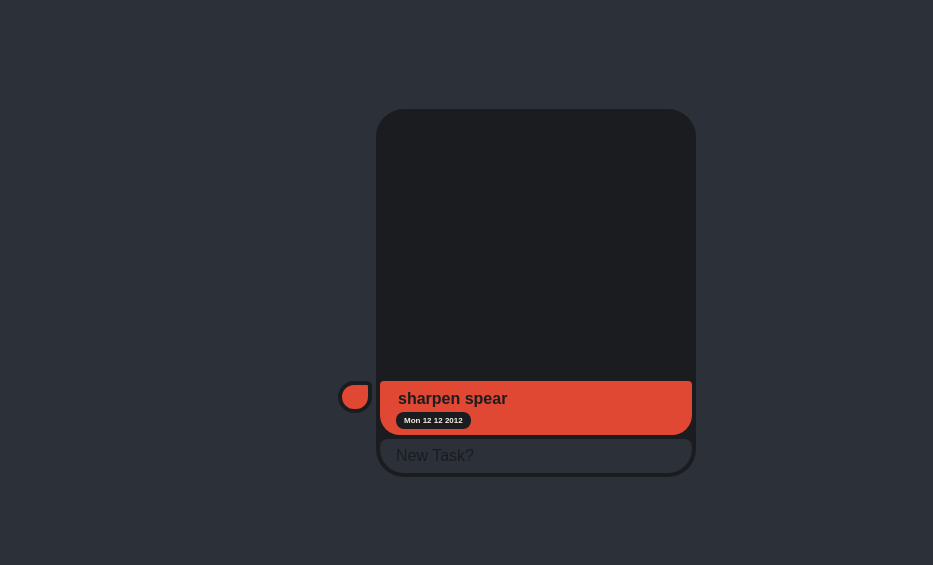
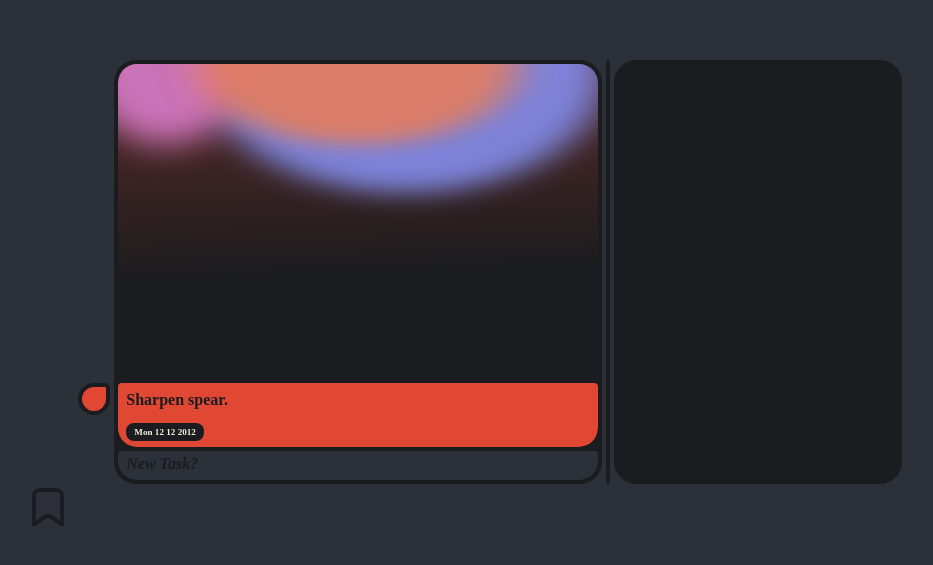
Before and after one commit to NesiAwesomeneess/Something-I-Svelte, a SvelteKit app in the folder Todo-app/: page / in a window 1280 px wide. Shown: the part 107-672 px from the top of the page, without its empty margins (104-1037 px from the left). Built offline with nearby package versions, Linux system fonts and the light colour scheme.

Commit message:
Styled the todo-list again

```diff
--- a/Todo-app/src/app.html
+++ b/Todo-app/src/app.html
@@ -1,5 +1,8 @@
 <!DOCTYPE html>
-<html lang="en" style="font-family: Arial, Helvetica, sans-serif">
+<html
+  lang="en"
+  style="font-family: Montserrat, Arial, Helvetica, sans-serif; font-size: 16px"
+>
   <head style="margin: 0">
     <meta charset="utf-8" />
     <link rel="icon" href="%sveltekit.assets%/favicon.png" />
--- /dev/null
+++ b/Todo-app/src/lib/containerDecoration.svelte
@@ -0,0 +1,41 @@
+<div class="decoration-frame">
+    <svg width="100%" height="50%">
+        <circle class="circle circle-1" filter= blur(20px) fill=#838DED
+        cx="60%" r=200 opacity=0.9/>
+
+        <circle class="circle circle-3" filter= blur(16px) fill=#CB73B8
+        cx="10%" r=80/>
+
+        <circle class="circle circle-2" filter= blur(20px) fill=#E57D5C
+        cx="50%" r=160 opacity=0.9/>
+    </svg>
+</div>
+
+<style>
+    .decoration-frame{
+        grid-area: todo;
+        position: relative;
+
+        height: calc(100% - 0.25em);
+        max-width: 30em;
+        width: calc(100% - 3.2em);
+        left: -4px;
+
+        justify-self: end;
+        align-self: end;
+
+        border-radius: 1.2em;
+        overflow: hidden;
+
+        background: linear-gradient(178deg, #E04834 -100%, #1B1C1F 50%);
+        z-index: 0;
+    }
+
+    .circle-1 {
+        transform: scaleY(0.6) rotate(3deg);
+    }
+
+    .circle-2 {
+        transform: scaleY(0.5);
+    }
+</style>
--- a/Todo-app/src/lib/entry.svelte
+++ b/Todo-app/src/lib/entry.svelte
@@ -26,7 +26,12 @@
                 {task}
             </span>
         {:else}
-            <input class="entry-edit"
+            <textarea class="entry-edit"
+            on:input={(event) => {
+                const input = event.target;
+                input.style.height = "1.6rem";
+                input.style.height = input.scrollHeight + "px"}
+            }
             bind:value={newTask}
             on:focus={(event) => event.target.select()}
             on:blur={finishedEdit}
@@ -38,20 +43,26 @@
         <br/>
         <span class="entry-date"> Mon 12 12 2012</span>
     </div>
-
-
 </div>
 
 <style>
+    * {
+        margin: 0;
+        padding: 0;
+
+        font-family: 'Montserrat';
+    }
+
     .entry {
         display: flex;
         flex-direction: row;
 
-        gap: 8px;
+        gap: 0.5rem;
+        width: 100%;
     }
 
     .entry-date{
-        font-size: 8px;
+        font-size: 0.57143rem;
         font-weight: 600;
 
         color: #F4EFE0;
@@ -80,19 +91,25 @@
     .entry-wrapper{
         gap: 4px;
 
-        padding: 8px 16px;
+        padding: 0.5em;
+        min-width: calc(100% - 3.5em);
+        align-items: flex-end;
 
-        min-width: 280px;
-        border-radius: 4px 4px 20px 20px;
+        border-radius: 0.25em 0.25em 1.2em 1.2em;
         background-color: #E14834;
     }
 
     .entry-edit {
         position: relative;
         text-align: left;
+        resize: none;
 
-        font-size: 16px;
-        font-weight: 600;
+        width: 100%;
+
+        font-size: 1rem;
+        line-height: 1.15em;
+        height: 1.6rem;
+        font-weight: 700;
 
         border: none;
         color: #1B1C1F;
@@ -100,8 +117,6 @@
     }
 
     .entry-edit:focus-visible {
-        resize: horizontal;
-
         border-style: none;
         outline-style: none;
     }
--- a/Todo-app/src/lib/pointerTrailer.svelte
+++ b/Todo-app/src/lib/pointerTrailer.svelte
@@ -7,12 +7,11 @@
 		damping: 0.2
     })
 
-    let size = 40
+    let size = 32
 
     onMount(() => {
         onmousemove = e => {
             coords.set({ x: e.clientX, y: e.clientY});
-            console.log(e.target);
         }
     })
 
@@ -23,7 +22,6 @@ id="mouse-trail"
 style="width: {size}px; height : {size}px;
 left: {$coords.x + (size / 2)}px;
 top: {$coords.y - (size)}px;"></div>
-
 
 <style>
     #mouse-trail {
--- a/Todo-app/src/routes/+page.svelte
+++ b/Todo-app/src/routes/+page.svelte
@@ -1,15 +1,17 @@
 <script>
+    import ContainerDecoration from "../lib/containerDecoration.svelte";
     import Entry from "../lib/entry.svelte";
     import PointerTrailer from "../lib/pointerTrailer.svelte";
 
-    let todos = [{task : "sharpen spear", id : 0, completed: false}]
+    let todos = [{task : "Sharpen spear.", id : 0, completed: false}]
     let newTask = 'New Task?'
 
     function addTodo(){
         if (newTask){
             todos = [...todos, {task: newTask, id: crypto.randomUUID()}]
-            newTask = ""
         }
+
+        newTask = "New Task?"
     }
 
     function taskCompleted(){
@@ -18,73 +20,66 @@
 
 </script>
 
-<body class="page-container">
+<main class="page">
+    <PointerTrailer/>
+
+    <div class="content-wrapper">
         <div class="todo-list">
+            <div class="entries-wrapper">
+
                 {#each todos as entry (entry.id)}
                 <Entry id={entry.id}
                 bind:task={entry.task}
                 bind:completed={entry.completed}/>
                 {/each}
+            </div>
 
-        <input class="entry-input"
+            <textarea class="entry-input"
+            on:input={(event) => {
+                const input = event.target;
+                input.style.height = "1.rem";
+                input.style.height = input.scrollHeight + "px"}
+            }
+            on:focus={() => newTask=""}
             bind:value={newTask}
             on:blur={addTodo}
             on:keypress={(event) => {if (event.key === "Enter"){
                 addTodo()
             }}}/>
 
-        <!-- <button on:click={taskCompleted}>clear completed</button> -->
         </div>
 
-</body>
+        <ContainerDecoration/>
 
-<PointerTrailer/>
+        <div class="detail-wrapper">
+
+        </div>
+
+        <svg class='bookmark' width="32" height="39" viewBox="0 0 32 39" fill="none" xmlns="http://www.w3.org/2000/svg">
+            <g id="BookMark">
+            <mask id="path-1-inside-1_4_11" fill="white">
+            <path d="M0 36.2387V8C0 3.58172 3.58172 0 8 0H24C28.4183 0 32 3.58172 32 8V36.2387C32 37.8409 30.21 38.7927 28.8817 37.8968L18.2367 30.717C16.885 29.8053 15.1151 29.8053 13.7633 30.717L3.11834 37.8968C1.78998 38.7927 0 37.8409 0 36.2387Z"/>
+            </mask>
+            <path d="M0 36.2387V8C0 3.58172 3.58172 0 8 0H24C28.4183 0 32 3.58172 32 8V36.2387C32 37.8409 30.21 38.7927 28.8817 37.8968L18.2367 30.717C16.885 29.8053 15.1151 29.8053 13.7633 30.717L3.11834 37.8968C1.78998 38.7927 0 37.8409 0 36.2387Z" fill="#2B3039" stroke="#1B1C1F" stroke-width="8" mask="url(#path-1-inside-1_4_11)"/>
+            </g>
+        </svg>
+
+    </div>
+
+</main>
 
 <style>
     * {
         margin: 0;
         padding: 0;
+
+        font-family: 'Montserrat';
     }
 
-    .todo-list {
+    .page {
         display: grid;
-        grid-auto-flow: row;
+        place-items: center;
 
-        gap: 4px;
-
-        justify-self: center;
-        align-self: center;
-
-        justify-content: end;
-        align-content: end;
-
-        width: 312px;
-        height: 360px;
-
-        padding: 4px;
-        border-radius: 28px;
-        background-color: #1B1C1F
-    }
-
-    .entry-input {
-        border: none;
-        border-radius: 8px 8px 24px 24px;
-
-        justify-self: end;
-
-        font-size: 16px;
-        color: #1B1C1F;
-
-        min-width: 280px;
-        padding: 8px 16px;
-
-        background-color: #2B3039;
-    }
-
-    .page-container {
-        display: grid;
-
-        position: absolute;
         margin: 0;
 
         height: 100vh;
@@ -92,4 +87,104 @@
         background-color: #2B3039;
     }
 
+    .content-wrapper{
+        display: grid;
+        gap: 0.25em 0.75em;
+        grid-template-columns: minmax(26em, 2fr) minmax(15em, 1.5fr);
+        grid-template-areas: "todo";
+
+        width: 80%;
+        place-content: center;
+    }
+
+    .detail-wrapper{
+        display: flex;
+
+        max-width: 18em;
+        width: 100%;
+        height: 100%;
+
+        border-radius: 1.4em;
+        background-color: #1B1C1F;
+    }
+
+    .detail-wrapper::before{
+        position: relative;
+        content: "";
+
+        width: 4px;
+        height: 100%;
+
+        left: -0.5em;
+
+        border-radius: 0.25em;
+        background-color: #1B1C1F;
+    }
+
+    .todo-list {
+        grid-area: todo;
+        display: flex;
+        flex-direction: column;
+
+        gap: 0.25em;
+
+        justify-content: end;
+        align-items: end;
+        justify-self: end;
+
+        max-width: 30em;
+        width: calc(100% - 3.125em);
+        height: 26em;
+
+        padding: 0.25em;
+        border-radius: 1.4em;
+        background-color: #1B1C1F
+    }
+
+    .entries-wrapper{
+        display: flex;
+        gap: 0.25em;
+
+        height: 100%;
+        width: calc(100% + 2.5em);
+
+        justify-items: end;
+        align-items: end;
+
+        border-radius: 1.2em;
+        overflow: hidden;
+        z-index: 1;
+    }
+
+    .entry-input {
+        border-style: none;
+        resize: none;
+
+        border-radius: 0.25em 0.25em 1.2em 1.2em;
+
+        justify-self: end;
+
+        font-size: 1rem;
+        font-weight: 600;
+        font-style: italic;
+
+        height: 1.4rem;
+        color: #1B1C1F;
+
+        width: calc(100% - 1em);
+        padding: 0.25em 0.5em;
+
+        background-color: #2B3039;
+        z-index: 1;
+    }
+
+    .entry-input:focus-visible {
+        border-style: none;
+        outline-style: none;
+    }
+
+    .bookmark{
+        margin: 0 0.5em;
+    }
+
 </style>
```
Lines whose indentation alone changed are shown as unchanged.
